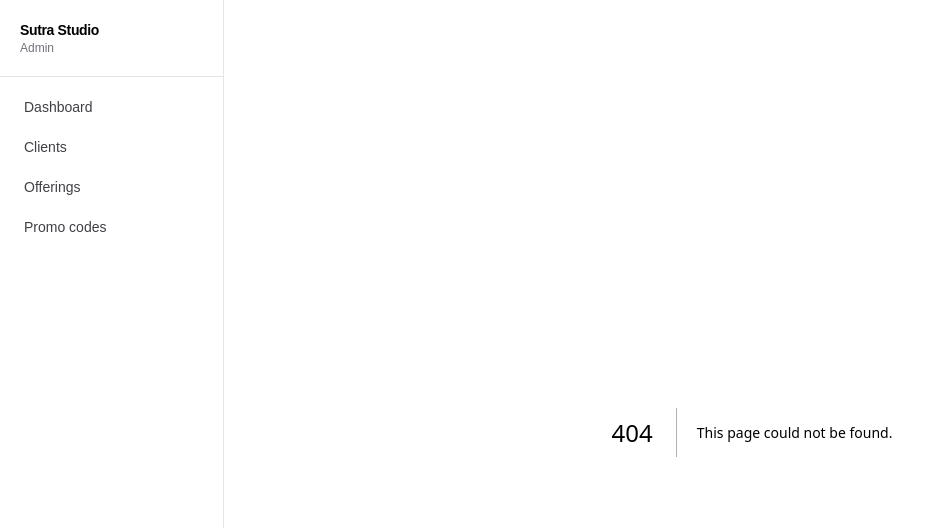
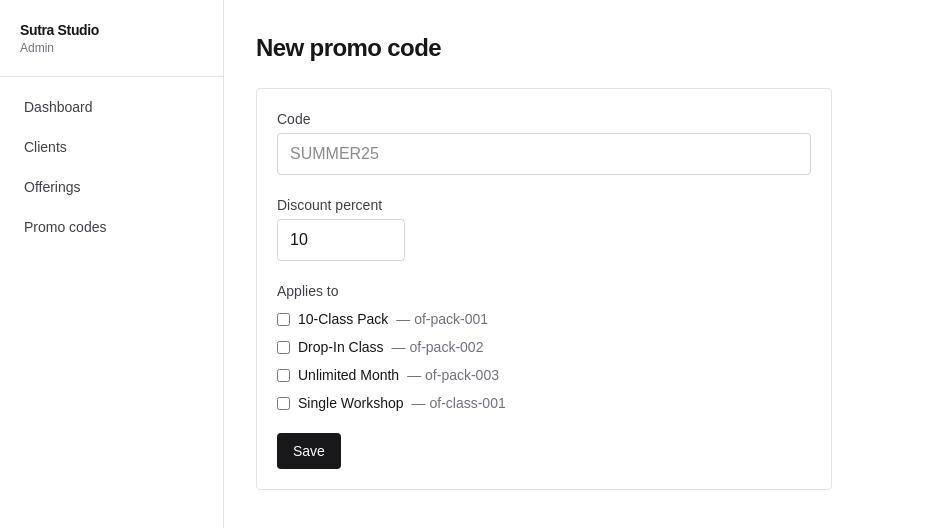
Before and after one commit to juangomez0120/arketa-interview-round-2, a Next.js app: page /promos/new in a window 1280 px wide. Before the commit this address had no page. Shown: the top 528 px of the page, without its empty margins (0-931 px from the left). Built offline with nearby package versions, Linux system fonts and the light colour scheme.

Commit message:
feat: promo codes CRUD

```diff
--- /dev/null
+++ b/app/api/promos/route.ts
@@ -0,0 +1,36 @@
+import { db } from "@/lib/db";
+import type { PromoCode } from "@/lib/types";
+
+export async function GET() {
+  const promos = await db.promos.all();
+  return Response.json({ promos });
+}
+
+export async function POST(req: Request) {
+  const body = (await req.json()) as Partial<PromoCode>;
+  if (!body.code || typeof body.discountPercent !== "number" || !Array.isArray(body.appliesTo)) {
+    return Response.json({ error: "Invalid payload" }, { status: 400 });
+  }
+  const existing = await db.promos.findByCode(body.code);
+  if (existing) {
+    return Response.json({ error: "Code already exists" }, { status: 409 });
+  }
+  const promo = await db.promos.create({
+    code: body.code,
+    discountPercent: body.discountPercent,
+    appliesTo: body.appliesTo,
+  });
+  return Response.json({ promo });
+}
+
+export async function PUT(req: Request) {
+  const body = (await req.json()) as Partial<PromoCode> & { code: string };
+  if (!body.code) {
+    return Response.json({ error: "Missing code" }, { status: 400 });
+  }
+  const updated = await db.promos.update(body.code, body);
+  if (!updated) {
+    return Response.json({ error: "Not found" }, { status: 404 });
+  }
+  return Response.json({ promo: updated });
+}
--- /dev/null
+++ b/app/promos/new/NewPromoForm.tsx
@@ -0,0 +1,98 @@
+"use client";
+
+import { useState } from "react";
+import { useRouter } from "next/navigation";
+import type { Offering } from "@/lib/types";
+
+export default function NewPromoForm({ offerings }: { offerings: Offering[] }) {
+  const router = useRouter();
+  const [code, setCode] = useState("");
+  const [discountPercent, setDiscountPercent] = useState("10");
+  const [appliesTo, setAppliesTo] = useState<string[]>([]);
+  const [error, setError] = useState<string | null>(null);
+  const [submitting, setSubmitting] = useState(false);
+
+  function toggleOffering(id: string) {
+    setAppliesTo((prev) =>
+      prev.includes(id) ? prev.filter((o) => o !== id) : [...prev, id]
+    );
+  }
+
+  async function onSubmit(e: React.FormEvent) {
+    e.preventDefault();
+    setError(null);
+    setSubmitting(true);
+    const res = await fetch("/api/promos", {
+      method: "POST",
+      headers: { "content-type": "application/json" },
+      body: JSON.stringify({
+        code: code.trim().toUpperCase(),
+        discountPercent: Number(discountPercent),
+        appliesTo,
+      }),
+    });
+    setSubmitting(false);
+    if (!res.ok) {
+      const body = (await res.json().catch(() => ({}))) as { error?: string };
+      setError(body.error ?? "Failed to create promo");
+      return;
+    }
+    router.push("/promos");
+    router.refresh();
+  }
+
+  return (
+    <form onSubmit={onSubmit} className="mt-6 space-y-5 bg-white border border-zinc-200 rounded p-5">
+      <div>
+        <label className="block text-sm font-medium text-zinc-700">Code</label>
+        <input
+          required
+          value={code}
+          onChange={(e) => setCode(e.target.value)}
+          className="mt-1 w-full px-3 py-2 border border-zinc-300 rounded font-mono uppercase"
+          placeholder="SUMMER25"
+        />
+      </div>
+
+      <div>
+        <label className="block text-sm font-medium text-zinc-700">Discount percent</label>
+        <input
+          required
+          type="number"
+          min={0}
+          max={100}
+          value={discountPercent}
+          onChange={(e) => setDiscountPercent(e.target.value)}
+          className="mt-1 w-32 px-3 py-2 border border-zinc-300 rounded"
+        />
+      </div>
+
+      <fieldset>
+        <legend className="block text-sm font-medium text-zinc-700">Applies to</legend>
+        <div className="mt-2 space-y-2">
+          {offerings.map((o) => (
+            <label key={o.id} className="flex items-center gap-2 text-sm">
+              <input
+                type="checkbox"
+                checked={appliesTo.includes(o.id)}
+                onChange={() => toggleOffering(o.id)}
+              />
+              <span>{o.name}</span>
+              <span className="text-zinc-500">— {o.id}</span>
+            </label>
+          ))}
+        </div>
+      </fieldset>
+
+      {error && <div className="text-sm text-red-600">{error}</div>}
+
+      <button
+        type="submit"
+        disabled={submitting}
+        className="px-4 py-2 rounded bg-zinc-900 text-white text-sm font-medium hover:bg-zinc-700 disabled:opacity-50"
+      >
+        {submitting ? "Saving…" : "Save"}
+      </button>
+    </form>
+  );
+}
--- /dev/null
+++ b/app/promos/new/page.tsx
@@ -0,0 +1,12 @@
+import { db } from "@/lib/db";
+import NewPromoForm from "./NewPromoForm";
+
+export default async function NewPromoPage() {
+  const offerings = await db.offerings.all();
+  return (
+    <div className="max-w-xl">
+      <h1 className="text-2xl font-semibold tracking-tight">New promo code</h1>
+      <NewPromoForm offerings={offerings} />
+    </div>
+  );
+}
--- /dev/null
+++ b/app/promos/page.tsx
@@ -0,0 +1,51 @@
+import Link from "next/link";
+import { db } from "@/lib/db";
+
+export default async function PromosPage() {
+  const [promos, offerings] = await Promise.all([db.promos.all(), db.offerings.all()]);
+  const offeringName = (id: string) => offerings.find((o) => o.id === id)?.name ?? id;
+
+  return (
+    <div className="max-w-4xl">
+      <div className="flex items-center justify-between">
+        <h1 className="text-2xl font-semibold tracking-tight">Promo codes</h1>
+        <Link
+          href="/promos/new"
+          className="text-sm font-medium px-3 py-2 rounded bg-zinc-900 text-white hover:bg-zinc-700"
+        >
+          New
+        </Link>
+      </div>
+
+      <div className="mt-6 bg-white border border-zinc-200 rounded">
+        <table className="w-full text-sm">
+          <thead className="text-left text-zinc-500 border-b border-zinc-200">
+            <tr>
+              <th className="px-4 py-3 font-medium">Code</th>
+              <th className="px-4 py-3 font-medium">Discount</th>
+              <th className="px-4 py-3 font-medium">Applies to</th>
+            </tr>
+          </thead>
+          <tbody>
+            {promos.map((p) => (
+              <tr key={p.code} className="border-b border-zinc-100 last:border-0">
+                <td className="px-4 py-3 font-mono font-medium">{p.code}</td>
+                <td className="px-4 py-3 text-zinc-600">{p.discountPercent}%</td>
+                <td className="px-4 py-3 text-zinc-600">
+                  {p.appliesTo.map(offeringName).join(", ")}
+                </td>
+              </tr>
+            ))}
+            {promos.length === 0 && (
+              <tr>
+                <td colSpan={3} className="px-4 py-6 text-center text-zinc-500">
+                  No promo codes yet.
+                </td>
+              </tr>
+            )}
+          </tbody>
+        </table>
+      </div>
+    </div>
+  );
+}
```
